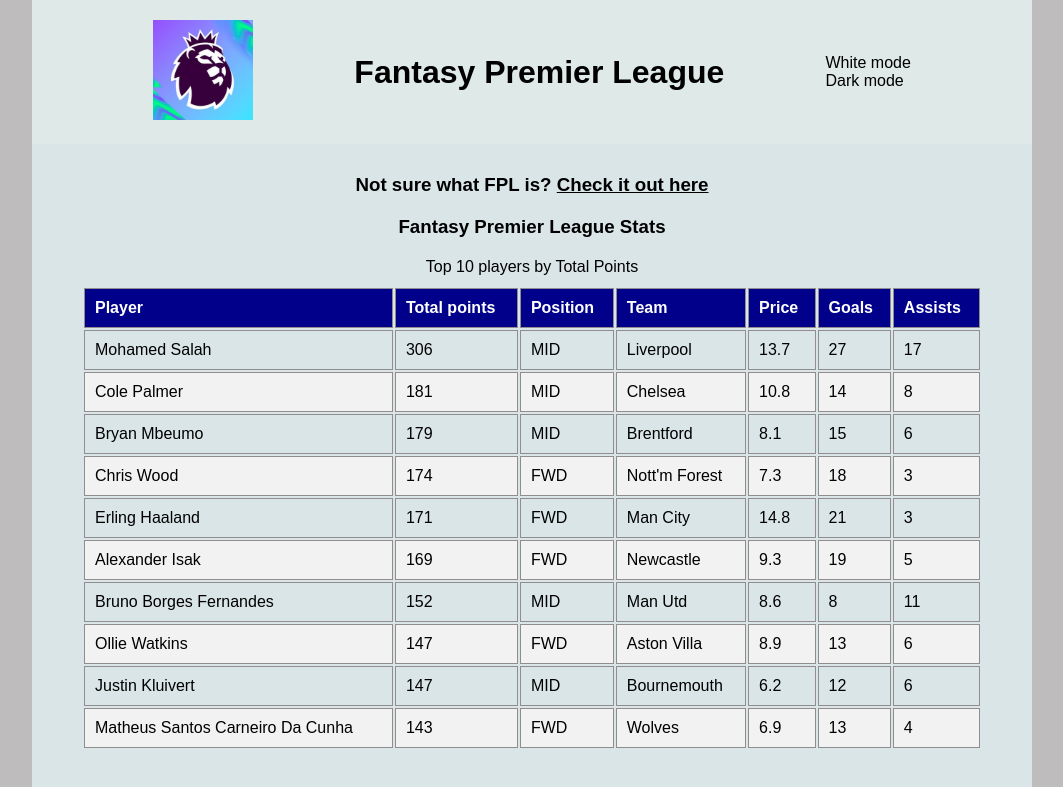
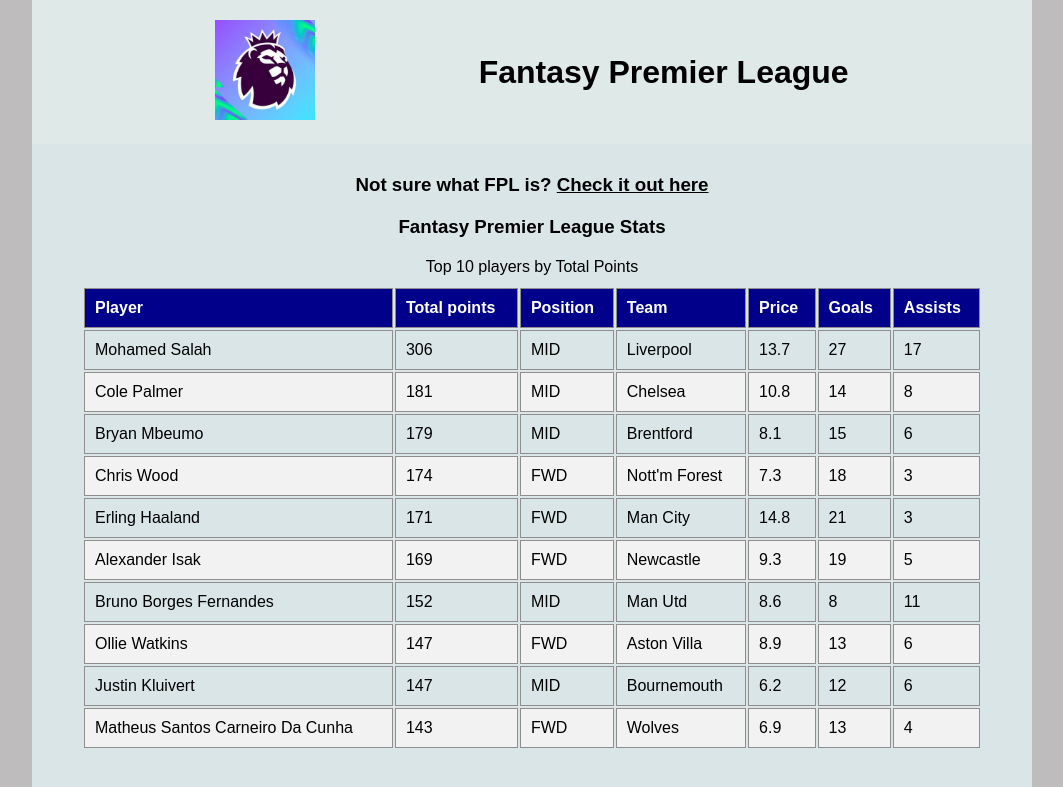
Before and after one commit to j-sudol/zad2, a plain HTML site: page index.html in a window 1280 px wide. Shown: the top 787 px of the page, without its empty margins (108-1171 px from the left). Drawn offline with Linux system fonts and the light colour scheme.

Commit message:
delete modes

```diff
--- a/index.html
+++ b/index.html
@@ -12,10 +12,6 @@
       </div>
       <div>
         <h1> Fantasy Premier League</h1>
-      </div>
-      <div class="modes">
-        <div class="white-mode">White mode</div>
-        <div class="dark-mode">Dark mode</div>
       </div>
     </div>
   </header>
```
